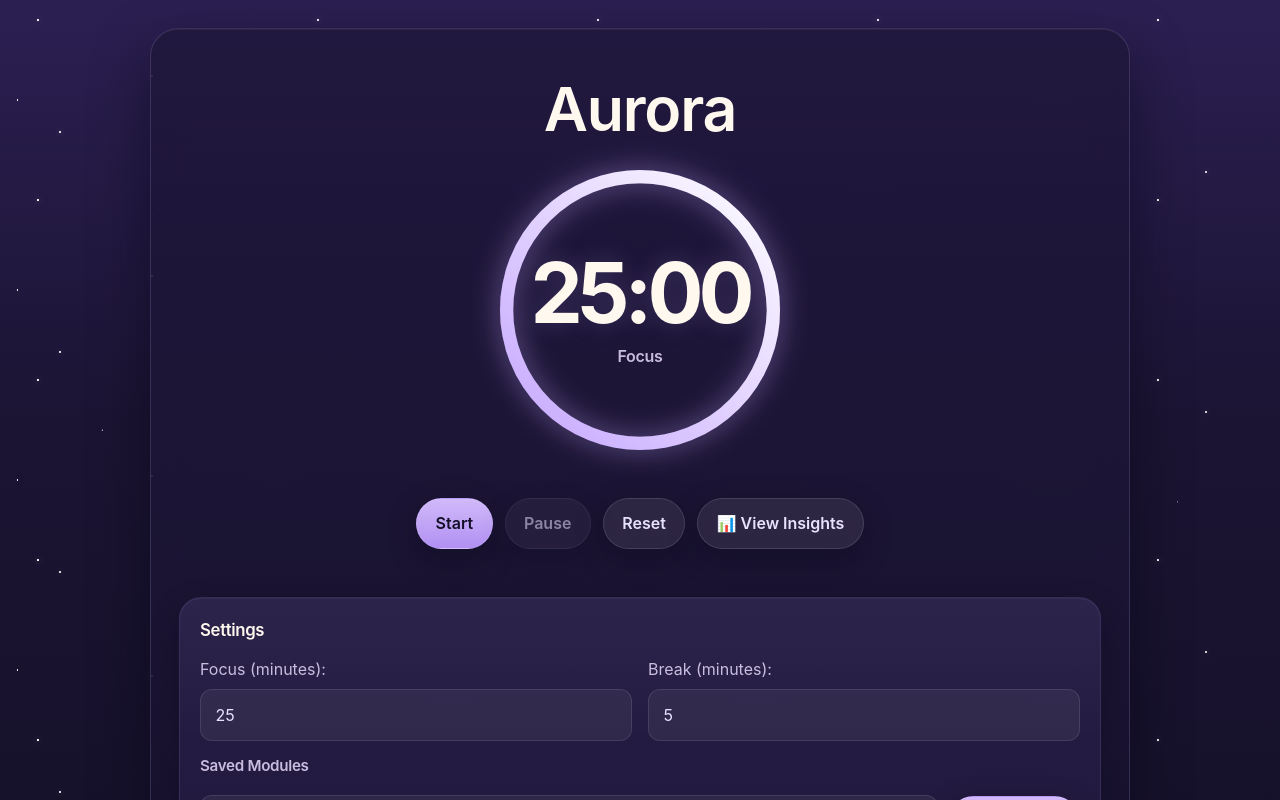
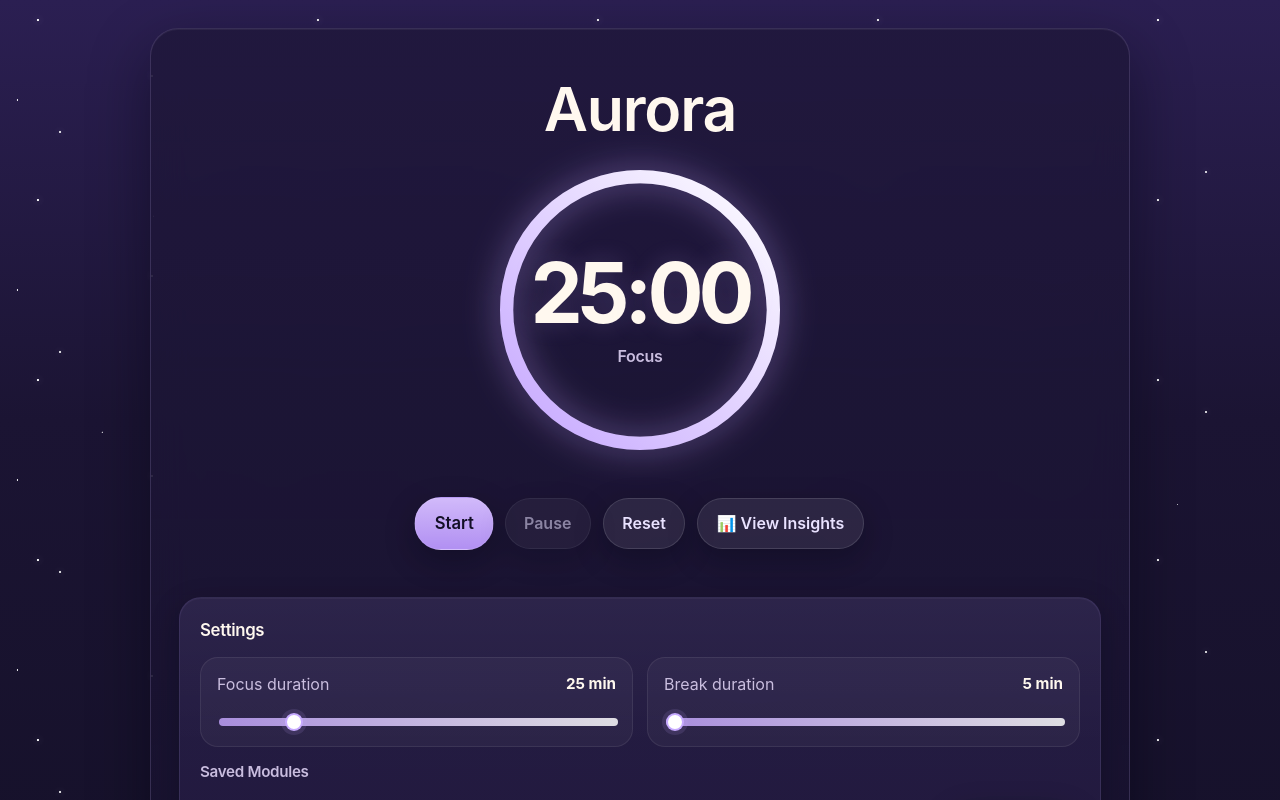
Before and after one commit to jsultana/Aurora-react, a React (Vite) app: page / in a window 1280 px wide. Shown: the top 800 px of the page. Built offline with nearby package versions, Linux system fonts and the light colour scheme.

Commit message:
UI polish: animated timer ring, slider improvements, button emphasis

```diff
--- a/src/App.css
+++ b/src/App.css
@@ -87,6 +87,7 @@
   stroke-linecap: round;
   filter: drop-shadow(0 0 10px rgba(197, 166, 255, 0.5));
   transition: stroke-dashoffset 0.5s linear;
+  animation: pulseGlow 3.2s ease-in-out infinite;
 }
 
 .timer-center {
@@ -103,6 +104,14 @@
 .timer-mode-inside {
   margin: 0;
   font-size: 1rem;
+}
+
+.button-row > button:first-child {
+  transform: scale(1.04);
+}
+
+.button-row > button:first-child:hover:not(:disabled) {
+  transform: scale(1.06) translateY(-1px);
 }
 
 .button-row {
@@ -160,12 +169,110 @@
   margin-top: 14px;
 }
 
+.slider-grid {
+  display: grid;
+  grid-template-columns: repeat(2, minmax(0, 1fr));
+  gap: 14px;
+  margin-top: 14px;
+}
+
+.slider-card {
+  background: rgba(255, 255, 255, 0.04);
+  border: 1px solid rgba(255, 255, 255, 0.08);
+  border-radius: 18px;
+  padding: 14px 16px;
+}
+
+.slider-label-row {
+  display: flex;
+  align-items: center;
+  justify-content: space-between;
+  gap: 16px;
+  margin-bottom: 12px;
+  color: var(--text-soft);
+}
+
+.slider-label-row span {
+  color: var(--text-soft);
+}
+
+.slider-label-row strong {
+  color: var(--heading);
+  font-size: 0.95rem;
+  white-space: nowrap;
+}
+
+.duration-slider {
+  width: 100%;
+  margin-top: 0;
+  appearance: none;
+  -webkit-appearance: none;
+  background: transparent;
+  border: none;
+  padding: 0;
+  box-shadow: none;
+}
+
+.duration-slider:focus {
+  box-shadow: none;
+}
+
+.duration-slider::-webkit-slider-runnable-track {
+  height: 8px;
+  border-radius: 999px;
+  background: linear-gradient(90deg, rgba(197, 166, 255, 0.82) 0%, rgba(255, 255, 255, 0.85) 100%);
+}
+
+.duration-slider::-webkit-slider-thumb {
+  -webkit-appearance: none;
+  appearance: none;
+  width: 18px;
+  height: 18px;
+  border-radius: 50%;
+  background: #ffffff;
+  border: 2px solid rgba(197, 166, 255, 0.95);
+  margin-top: -5px;
+  box-shadow: 0 0 0 4px rgba(197, 166, 255, 0.12);
+  transition: box-shadow 0.18s ease, transform 0.18s ease;
+  cursor: pointer;
+}
+
+.duration-slider:hover::-webkit-slider-thumb {
+  box-shadow: 0 0 0 6px rgba(197, 166, 255, 0.18);
+  transform: scale(1.04);
+}
+
+.duration-slider::-moz-range-track {
+  height: 8px;
+  border-radius: 999px;
+  background: linear-gradient(90deg, rgba(197, 166, 255, 0.82) 0%, rgba(255, 255, 255, 0.85) 100%);
+}
+
+.duration-slider::-moz-range-thumb {
+  width: 18px;
+  height: 18px;
+  border-radius: 50%;
+  background: #ffffff;
+  border: 2px solid rgba(197, 166, 255, 0.95);
+  box-shadow: 0 0 0 4px rgba(197, 166, 255, 0.12);
+  cursor: pointer;
+  transition: box-shadow 0.18s ease, transform 0.18s ease;
+}
+
+.duration-slider:hover::-moz-range-thumb {
+  box-shadow: 0 0 0 6px rgba(197, 166, 255, 0.18);
+  transform: scale(1.04);
+}
+
+.compact-settings-stack {
+  gap: 12px;
+}
+
 .settings-stack {
   display: grid;
   gap: 14px;
   margin-top: 14px;
 }
-
 .inline-row {
   display: flex;
   gap: 10px;
@@ -260,6 +367,16 @@
   margin-bottom: 18px;
 }
 
+@keyframes pulseGlow {
+  0%,
+  100% {
+    filter: drop-shadow(0 0 8px rgba(197, 166, 255, 0.38));
+  }
+  50% {
+    filter: drop-shadow(0 0 16px rgba(197, 166, 255, 0.62));
+  }
+}
+
 @media (max-width: 768px) {
   .page-card {
     padding: 20px 16px;
@@ -267,6 +384,7 @@
   }
 
   .settings-grid,
+  .slider-grid,
   .stats-grid {
     grid-template-columns: 1fr;
   }
--- a/src/App.jsx
+++ b/src/App.jsx
@@ -283,33 +283,41 @@ if (topTags.length === 1) {
         <div className="settings-card">
           <h3 className="section-title">Settings</h3>
 
-          <div className="settings-grid">
-            <div>
-              <label>
-                Focus (minutes):
+          <div className="slider-grid">
+            <div className="slider-card">
+              <div className="slider-label-row">
+                <span>Focus duration</span>
+                <strong>{focusDuration} min</strong>
+              </div>
               <input
-                  type="number"
-                  min="1"
+                className="duration-slider"
+                type="range"
+                min="5"
+                max="120"
+                step="5"
                 value={focusDuration}
                 onChange={(e) => setFocusDuration(Number(e.target.value))}
               />
-              </label>
             </div>
 
-            <div>
-              <label>
-                Break (minutes):
+            <div className="slider-card">
+              <div className="slider-label-row">
+                <span>Break duration</span>
+                <strong>{breakDuration} min</strong>
+              </div>
               <input
-                  type="number"
-                  min="1"
+                className="duration-slider"
+                type="range"
+                min="5"
+                max="30"
+                step="5"
                 value={breakDuration}
                 onChange={(e) => setBreakDuration(Number(e.target.value))}
               />
-              </label>
             </div>
           </div>
 
-          <div className="settings-stack">
+          <div className="settings-stack compact-settings-stack">
             <div>
               <h4>Saved Modules</h4>
               <div className="inline-row">
```
Lines whose indentation alone changed are shown as unchanged.
